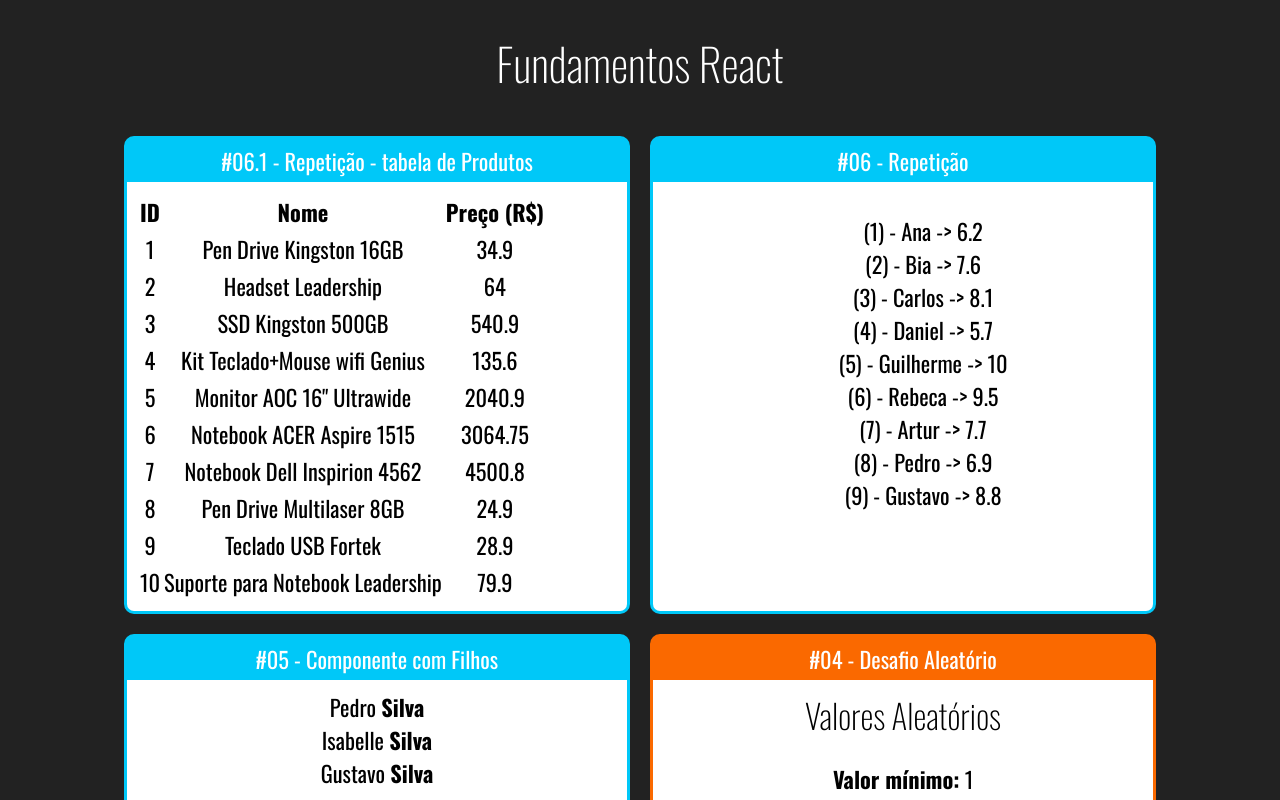
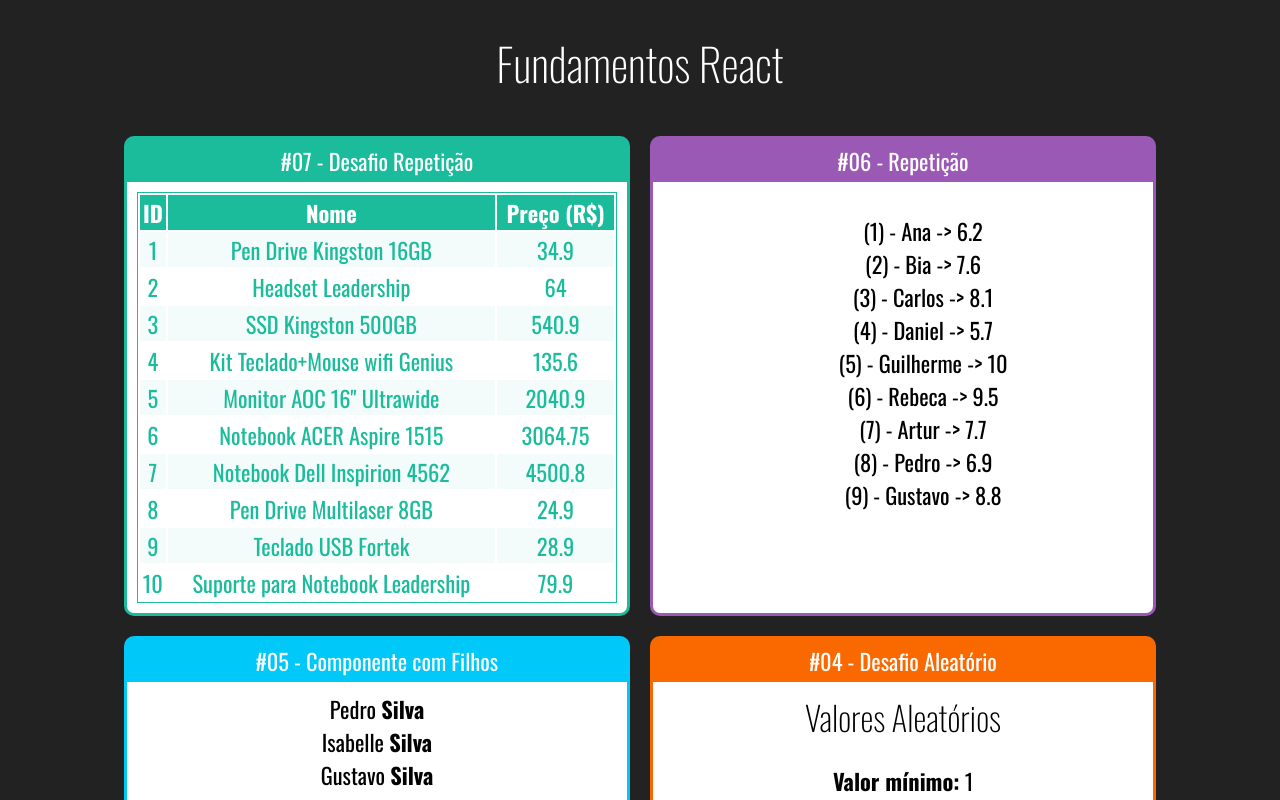
Before and after one commit to felipesntsassis/fundamentos-react, a React (Create React App) app: page / in a window 1280 px wide. Shown: the top 800 px of the page. Built offline with nearby package versions, Linux system fonts and the light colour scheme.

Commit message:
Implementação do desafio de repetição.

```diff
--- a/src/App.jsx
+++ b/src/App.jsx
@@ -16,10 +16,10 @@ export default _ => (
     <div className="App">
         <h1>Fundamentos React</h1>
         <div className="Cards">
-            <Card titulo="#06.1 - Repetição - tabela de Produtos" color="#00C8F8">
+            <Card titulo="#07 - Desafio Repetição" color="#1abc9c">
                 <TabelaProdutos />
             </Card>
-            <Card titulo="#06 - Repetição" color="#00C8F8">
+            <Card titulo="#06 - Repetição" color="#9b59b6">
                 <ListaAlunos />
             </Card>
             <Card titulo="#05 - Componente com Filhos" color="#00C8F8">
--- /dev/null
+++ b/src/components/repeticao/Repeticao.css
@@ -0,0 +1,31 @@
+:root {
+    --torqouise: #1abc9c;
+    --torqouise-rgba:rgba(26, 188, 156,.05);
+    --white: #fff;
+}
+
+table {
+    width: 100%;
+    border: 1px solid var(--torqouise);
+}
+
+table thead tr {
+    background: var(--torqouise);
+    color: var(--white);
+}
+
+table thead tr th {
+    border: none;
+}
+
+table tbody tr {
+    background: var(--torqouise-rgba);
+}
+
+table tbody tr:nth-last-of-type(odd) {
+    background: rgba(var(--white));
+}
+
+table tbody tr td {
+    color: var(--torqouise);
+}
--- a/src/components/repeticao/TabelaProdutos.jsx
+++ b/src/components/repeticao/TabelaProdutos.jsx
@@ -1,9 +1,11 @@
 import React from 'react';
 
 import produtos from '../../data/produtos';
+import './Repeticao.css';
 
 export default props => {
-    const rows = produtos.map(produto => {
+    function getRows() {
+        return produtos.map(produto => {
             return (
                 <tr key={produto.id}>
                     <td>{produto.id}</td>
@@ -12,6 +14,7 @@ export default props => {
                 </tr>
             );
         });
+    }
 
     return (
         <div>
@@ -24,7 +27,7 @@ export default props => {
                     </tr>
                 </thead>
                 <tbody>
-                    {rows}
+                    {getRows()}
                 </tbody>
             </table>
         </div>
```
Lines whose indentation alone changed are shown as unchanged.
